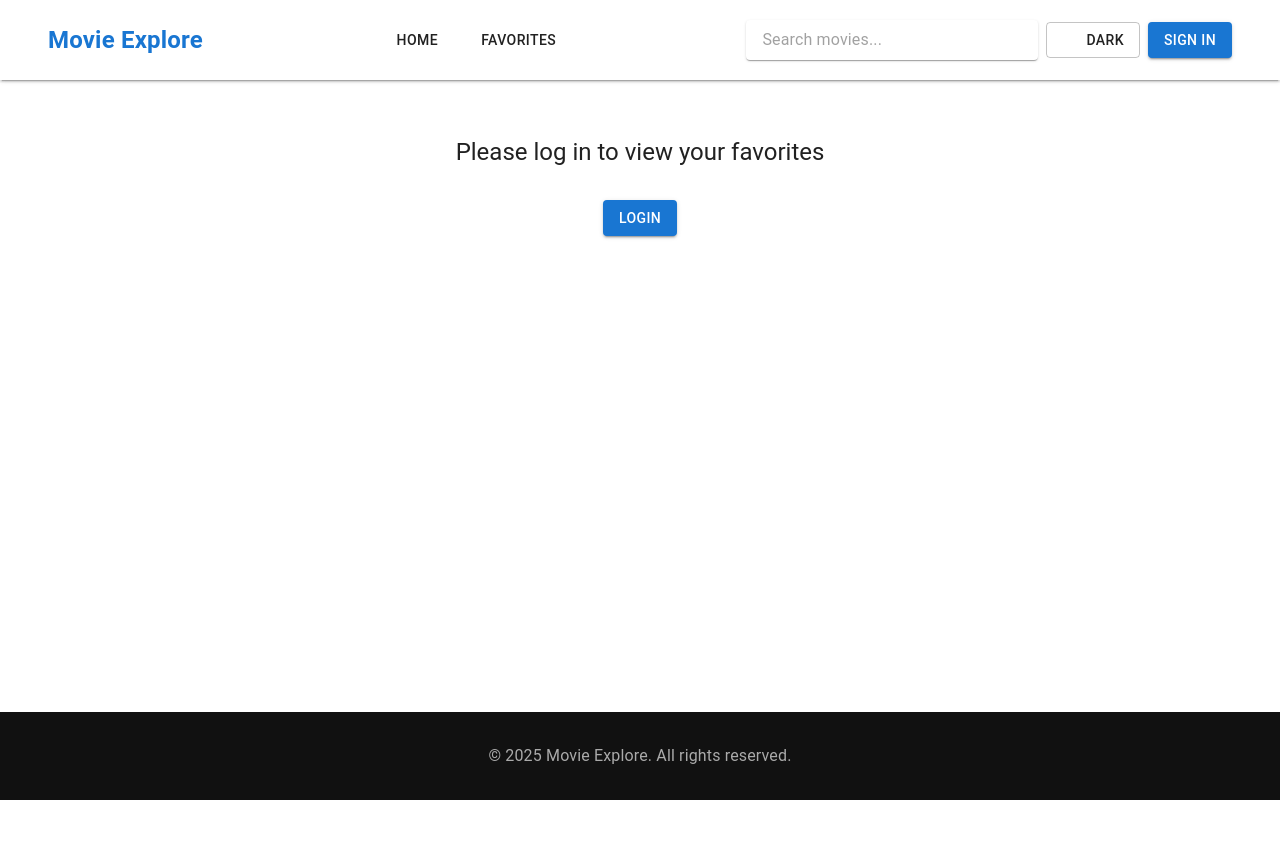
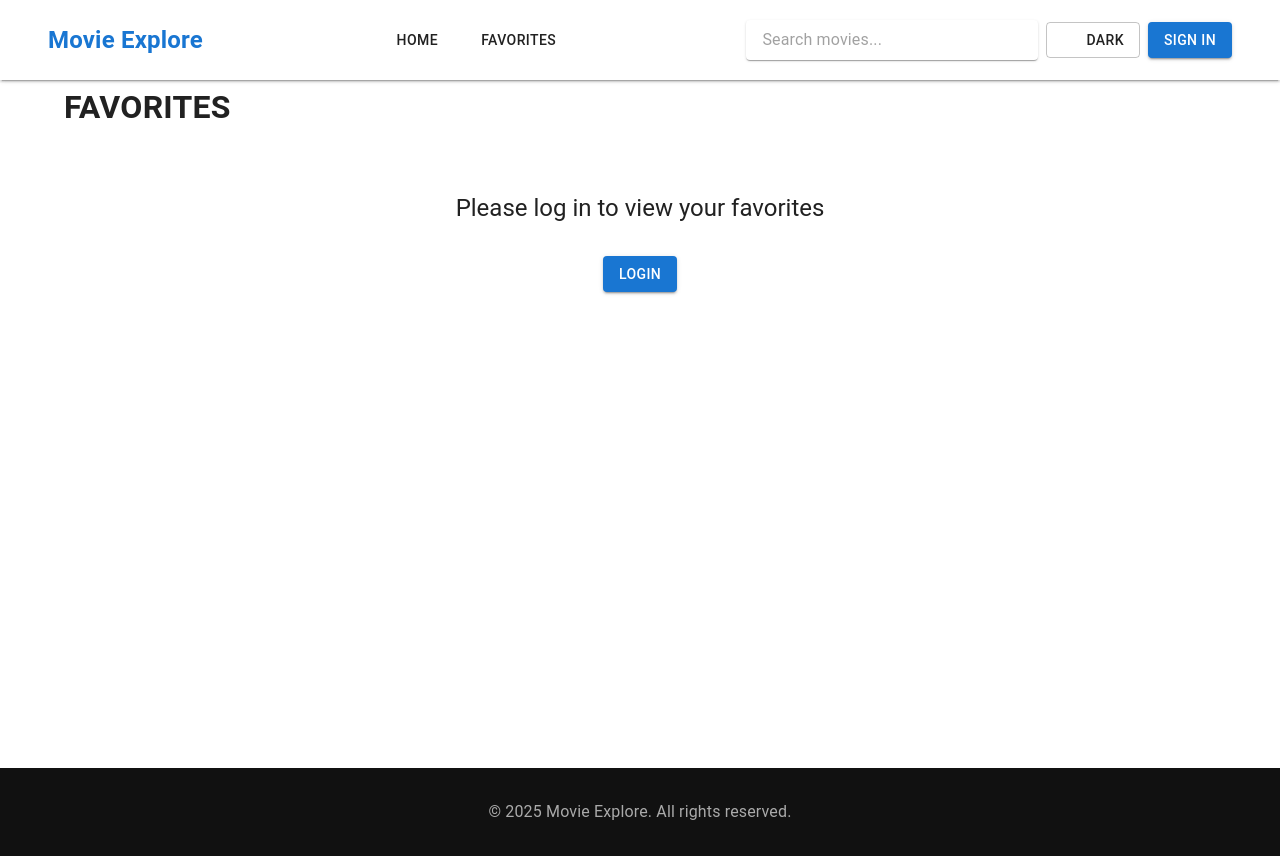
Before and after one commit to mutHu-19/Movie-frontend, a React (Create React App) app: page /favorites in a window 1280 px wide. Before the commit the page ends 800 px from the top, so only its background shows below. Built offline with nearby package versions, Linux system fonts and the light colour scheme; some icons are missing.

Commit message:
sixth commit

```diff
--- a/src/App.js
+++ b/src/App.js
@@ -1,8 +1,9 @@
 import React, { useMemo, useState } from 'react';
 import { ThemeProvider, createTheme, CssBaseline } from '@mui/material';
-import { useNavigate } from 'react-router-dom'; // Import useNavigate instead of useHistory
+import { useNavigate } from 'react-router-dom';
 import AppRoutes from './AppRoutes';
 import Header from './components/Header';
+import { Box } from '@mui/material';
 
 const App = () => {
   const [mode, setMode] = useState('light');
@@ -22,7 +23,7 @@
     [mode]
   );
 
-  const navigate = useNavigate(); // Use useNavigate
+  const navigate = useNavigate();
 
   const toggleTheme = () => {
     setMode((prev) => (prev === 'light' ? 'dark' : 'light'));
@@ -30,14 +31,26 @@
 
   const handleSearch = (query) => {
     setSearchQuery(query);
-    navigate('/search'); // Trigger route change
+    navigate('/search');
   };
 
   return (
     <ThemeProvider theme={theme}>
       <CssBaseline />
       <Header toggleTheme={toggleTheme} mode={mode} user={user} setUser={setUser} onSearch={handleSearch} />
-      <AppRoutes user={user} searchQuery={searchQuery} />
+
+      <Box
+        component="main"
+        sx={{
+          pt: { xs: '56px', sm: '64px' },
+          minHeight: 'calc(100vh - 56px)',
+          [theme.breakpoints.up('sm')]: {
+            minHeight: 'calc(100vh - 64px)',
+          },
+        }}
+      >
+        <AppRoutes user={user} searchQuery={searchQuery} />
+      </Box>
     </ThemeProvider>
   );
 };
--- a/src/components/Header.jsx
+++ b/src/components/Header.jsx
@@ -27,7 +27,7 @@
   { label: 'Favorites', path: '/favorites' },
 ];
 
-const Header = ({ toggleTheme, mode = 'dark', onSearch }) => { // Set default mode to 'dark'
+const Header = ({ toggleTheme, mode = 'dark', onSearch }) => {
   const [drawerOpen, setDrawerOpen] = useState(false);
   const [authDialogOpen, setAuthDialogOpen] = useState(false);
   const [authMode, setAuthMode] = useState('signin');
```
